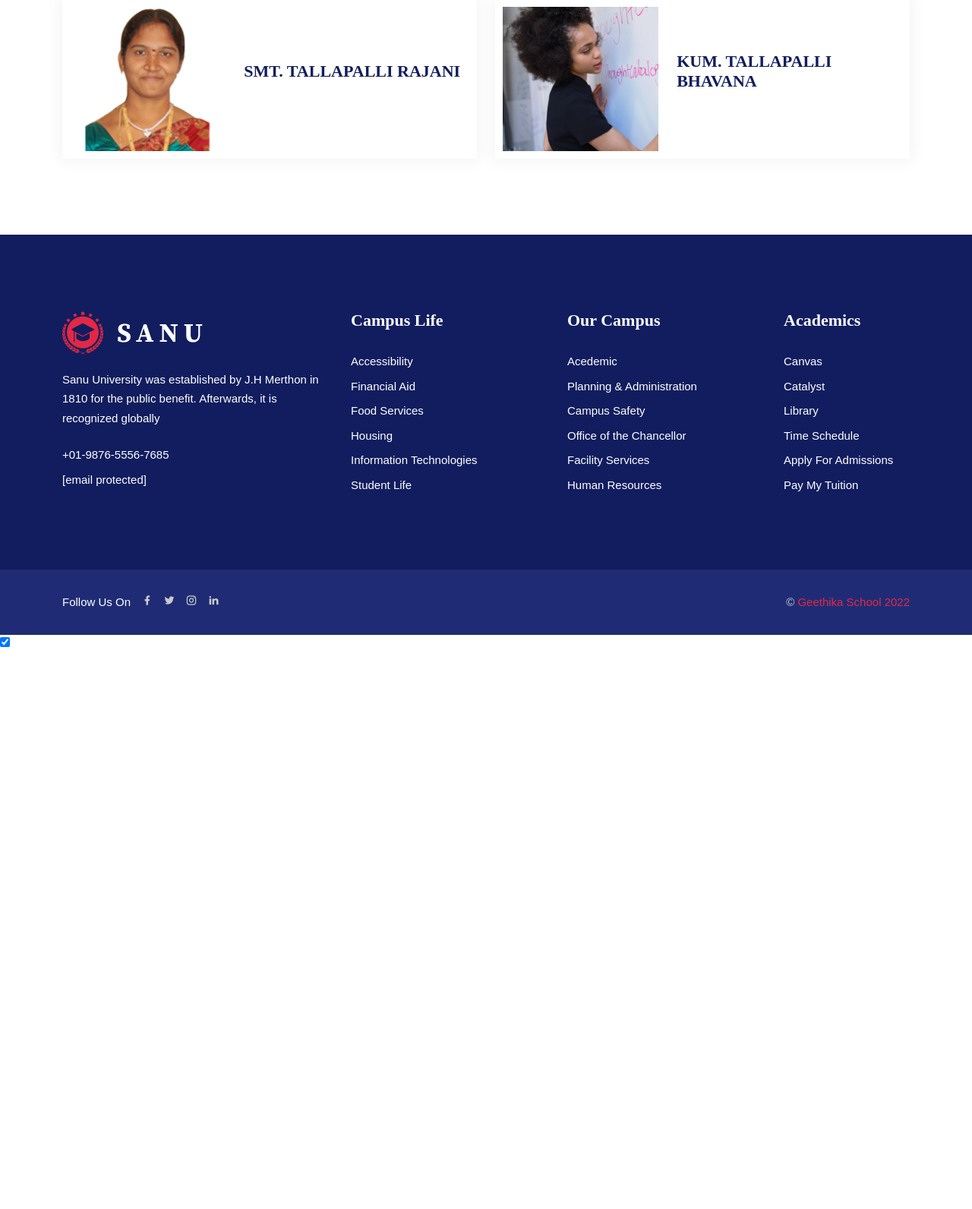
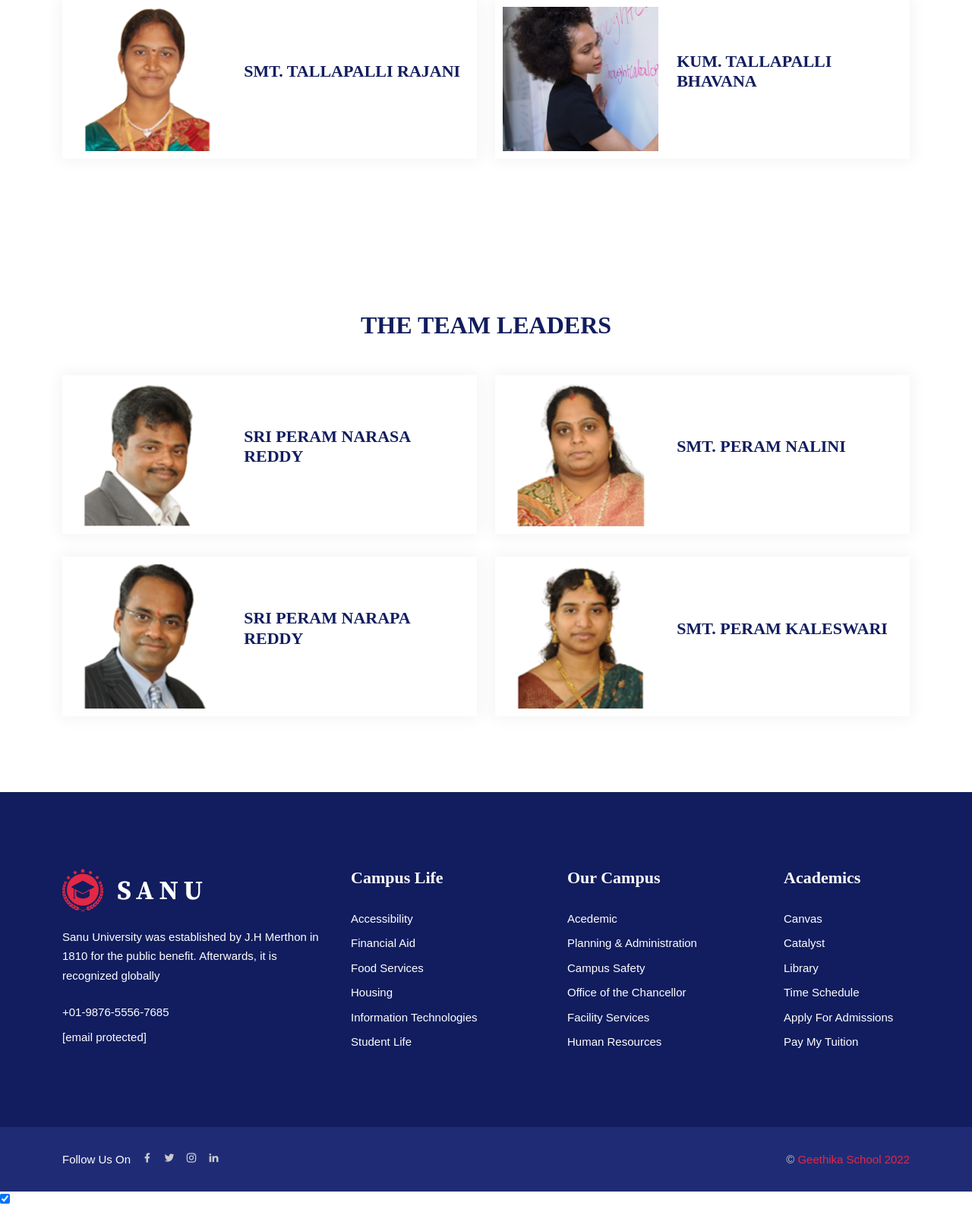
Before and after one commit to BHANUGANESH342/Geethika_School, a PHP site: page /visionary.php in a window 1280 px wide; the page is wider, and only the part inside the window is pictured. Shown: the part 1551-3143 px from the top of that part at 76% size. Before the commit the page ends 2403 px from the top of that part, so only its background shows below. Run offline with PHP 8.4, Linux system fonts and the light colour scheme; some libraries are stand-ins or nearby versions.

Commit message:
karthik 3

```diff
--- a/visionary.php
+++ b/visionary.php
@@ -229,6 +229,102 @@ include ("header.php");
 
 
 
+<div class="alumni-area pt-100 pb-70">
+    <H2 align="center"> THE TEAM LEADERS<br><br></H2>
+<div class="container">
+<div class="row">
+<div class="col-lg-6">
+<div class="alumni-left-content">
+
+<div class="single-alumoni-updates-card">
+<div class="row align-items-center">
+<div class="col-lg-5 col-md-5">
+<div class="update-image">
+<img src="school images/team leaders/4.png" alt="Image">
+</div>
+</div>
+<div class="col-lg-7 col-md-7">
+<div class="updates-content">
+<div class="date">
+<!-- <p>Apr 12, 2022 / Blog</p> -->
+<h3>SRI PERAM NARASA REDDY</h3>
+<!-- <a href="#" class="default-btn btn">Read More<i class="flaticon-next"></i></a> -->
+</div>
+</div>
+</div>
+</div>
+</div>
+
+<div class="single-alumoni-updates-card">
+<div class="row align-items-center">
+<div class="col-lg-5 col-md-5">
+<div class="update-image">
+<img src="school images/team leaders/3.png" alt="Image">
+</div>
+</div>
+<div class="col-lg-7 col-md-7">
+<div class="updates-content">
+<div class="date">
+<!-- <p>Apr 12, 2022 / Blog</p> -->
+<h3>SRI PERAM NARAPA REDDY</h3>
+<!-- <a href="#" class="default-btn btn">Read More<i class="flaticon-next"></i></a> -->
+</div>
+</div>
+</div>
+</div>
+</div>
+
+
+</div>
+</div>
+
+<div class="col-lg-6">
+<div class="alumni-right-content">
+
+<div class="single-alumoni-updates-card">
+<div class="row align-items-center">
+<div class="col-lg-5 col-md-5">
+<div class="update-image">
+<img src="school images/team leaders/2.png" alt="Image">
+</div>
+</div>
+<div class="col-lg-7 col-md-7">
+<div class="updates-content">
+<div class="date">
+<!-- <p>Apr 12, 2022 / Blog</p> -->
+<h3>SMT. PERAM NALINI</h3>
+<!-- <a href="#" class="default-btn btn">Read More<i class="flaticon-next"></i></a> -->
+</div>
+</div>
+</div>
+</div>
+</div>
+
+<div class="single-alumoni-updates-card">
+<div class="row align-items-center">
+<div class="col-lg-5 col-md-5">
+<div class="update-image">
+<img src="school images/team leaders/1.png" alt="Image">
+</div>
+</div>
+<div class="col-lg-7 col-md-7">
+<div class="updates-content">
+<div class="date">
+<!-- <p>Apr 12, 2022 / Blog</p> -->
+<h3>SMT. PERAM KALESWARI</h3>
+<!-- <a href="#" class="default-btn btn">Read More<i class="flaticon-next"></i></a> -->
+</div>
+</div>
+</div>
+</div>
+</div>
+
+</div>
+</div>
+</div>
+</div>
+</div>
+
 
 
 <?php
```
Also changed, not shown: school images/team leaders/1.png (added), school images/team leaders/2.png (added), school images/team leaders/3.png (added), school images/team leaders/4.png (added).
